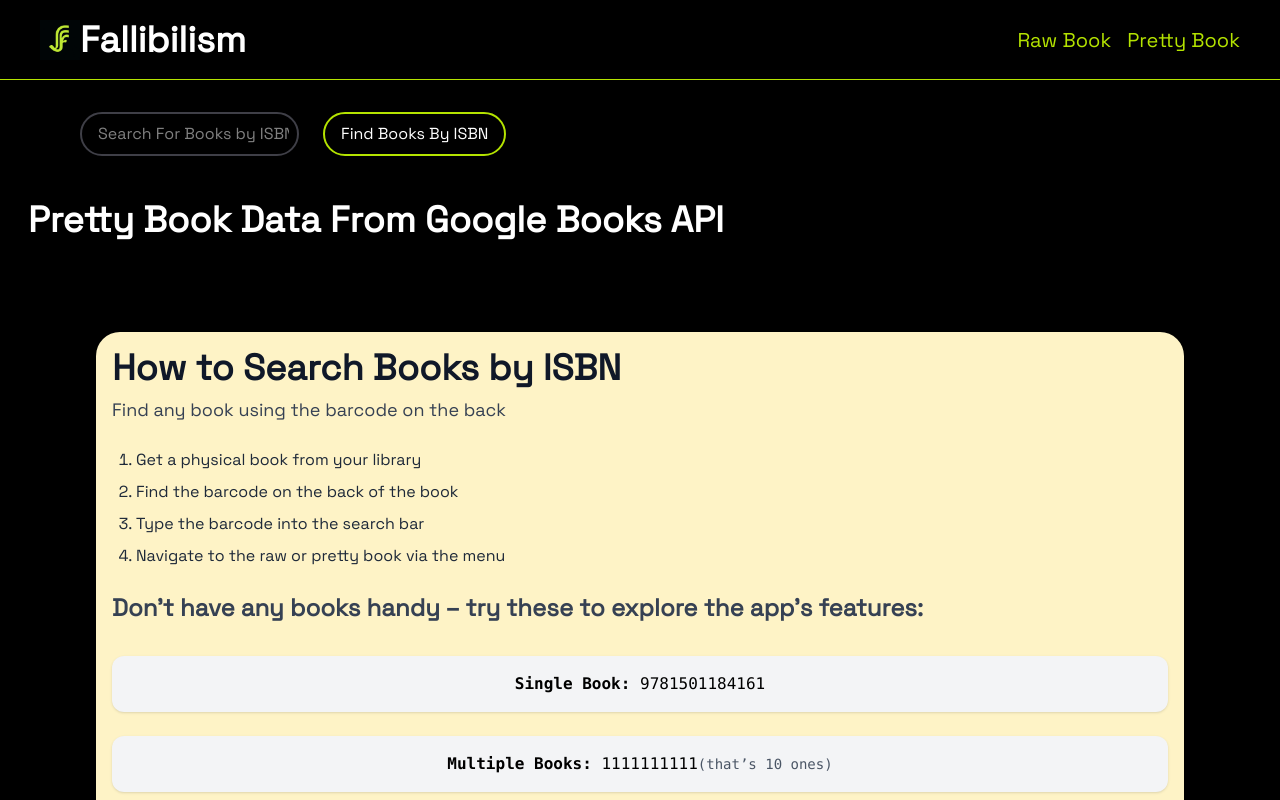
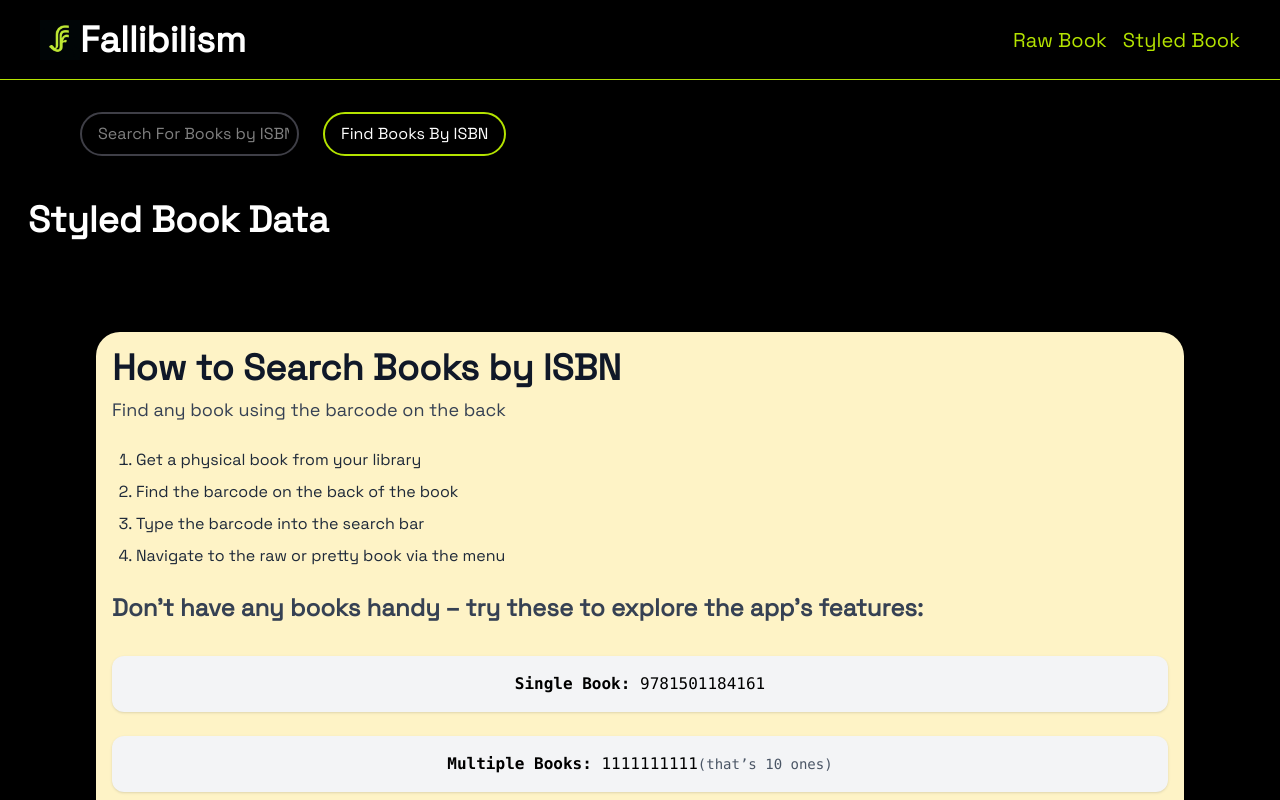
Before and after one commit to Lsmith2895/logans-library, a React (Vite) app: page /library in a window 1280 px wide. Shown: the top 800 px of the page. Built offline with nearby package versions, Linux system fonts and the light colour scheme.

Commit message:
renaem pretty books to syled books

```diff
--- a/src/components/NavBar.tsx
+++ b/src/components/NavBar.tsx
@@ -52,7 +52,7 @@ function NavBar() {
                 Raw Book
               </Link>
               <Link to="/library" className="p-2" onClick={() => setMenuOpen(false)}>
-                Pretty Book
+                Styled Book
               </Link>
             </div>
           )}
@@ -62,7 +62,7 @@ function NavBar() {
       {/* DeskTop Menu */}
       <div className="hidden space-x-4 text-xl md:flex">
         <Link to="/raw">Raw Book</Link>
-        <Link to="/library">Pretty Book</Link>
+        <Link to="/library">Styled Book</Link>
       </div>
     </nav>
   );
--- a/src/pages/LibraryPage.tsx
+++ b/src/pages/LibraryPage.tsx
@@ -1,5 +1,6 @@
 import { Animate } from '../components/Animate';
 import { BookCard } from '../components/BookCard';
+import { NoBooksFound } from '../components/NoBooksFoundCard';
 import { useBookContext } from '../context/BookContext';
 import type { GoogleBook } from '../types/book';
 import { HowToGuide } from './HowToGuide';
@@ -11,7 +12,7 @@ function LibraryPage() {
   if (state.rawBook === null) {
     return (
       <div className="p-4">
-        <h1 className="p-3 text-4xl font-semibold">Pretty Book Data From Google Books API</h1>
+        <h1 className="p-3 text-4xl font-semibold">Styled Book Data</h1>
         <HowToGuide />
       </div>
     );
@@ -19,18 +20,18 @@ function LibraryPage() {
 
   return (
     <div className="p-4">
-      <h1 className="p-3 text-4xl font-semibold">Pretty Book Data From Google Books API</h1>
+      <h1 className="p-3 text-4xl font-semibold">Styled Book Data</h1>
 
       {books ? (
         <Animate>
-          <div className={`grid grid-cols-1 gap-3 md:grid-cols-2`}>
+          <div className={`grid grid-cols-1 gap-3 md:grid-cols-2 xl:grid-cols-3`}>
             {books.map((book, index) => {
               return <BookCard key={book.id || index} book={book} />;
             })}
           </div>
         </Animate>
       ) : (
-        <div className="m-5 text-3xl text-red-600"> No Books Found </div>
+        <NoBooksFound />
       )}
     </div>
   );
```
